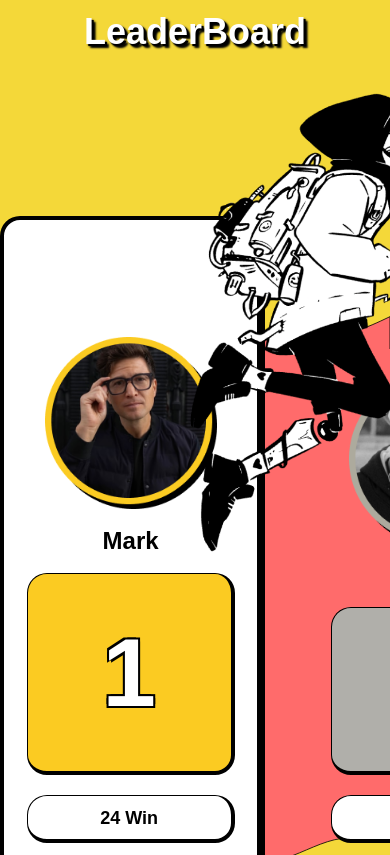
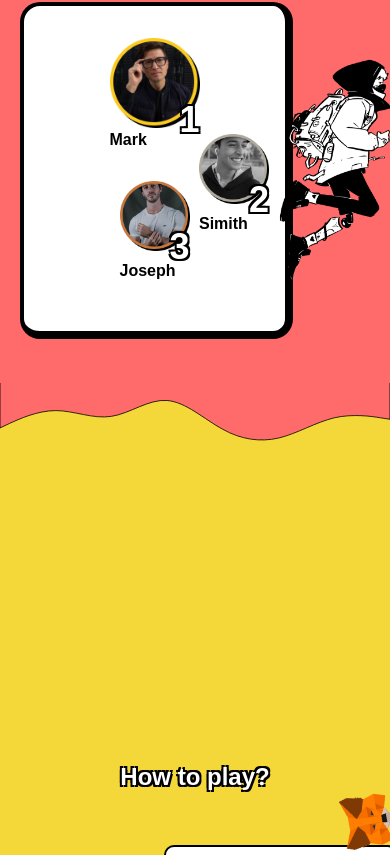
Before and after one commit to ebrartamer/landing-page, a Next.js app: page / in a window 390 px wide. Shown: the part 2689-3544 px from the top of the page. Built offline with nearby package versions, Linux system fonts and the light colour scheme; a web font is replaced by a local one.

Commit message:
Feat: Responsive design

```diff
--- a/app/page.jsx
+++ b/app/page.jsx
@@ -7,12 +7,14 @@ import LeaderBoard from "@/components/LeaderBoard/LeaderBoard";
 import Partners from "@/components/Partners/Partners";
 import Play from "@/components/Play/Play";
 import Slider from "@/components/Slider/Slider";
-
+import useWindowSize from "@/hooks/useWindowSize";
 import Animation from "@/components/Animation/Animation";
 
 import Wave from "@/components/Wave/Wave";
+import NFTs from "@/components/NFTs/NFTs";
 
 export default function Home() {
+  const useSize = useWindowSize();
   return (
     <div className=" w-full overflow-hidden">
       <div
@@ -69,7 +71,7 @@ export default function Home() {
       <section>
         <div className="mt-[40vh]   w-auto">
           <Wave
-          top={"200vh"}
+          top={useSize.width > 768 ? "370vh" : "150vh"}
           backgroundColor={"#FF6B6B"}
   />
             <Animation>
@@ -79,13 +81,13 @@ export default function Home() {
       </section>
 
       <section>
-        <div className="mt-[40vh]">
+        <div className="md:mt-[40vh] mt-[20vh]">
         <Wave
-          top={"370vh "}
+          top={useSize.width > 768 ? "370vh" : "300vh"}
           backgroundColor={"#C550F7"}
   />
           <Wave
-          top={"530vh"}
+          top={useSize.width > 768 ? "530vh" : "400vh"}
           backgroundColor={"#69D3E8"}
   />
           <Animation>
@@ -95,7 +97,7 @@ export default function Home() {
       </section>
 
       <section>
-        <div className="mt-[40vh]">
+        <div className="md:mt-[40vh] mt-[25vh]">
           <Animation>
             {" "}
             <LeaderBoard />
@@ -120,13 +122,13 @@ export default function Home() {
         </div>
       </section>
 
-      {/* <section>
+      <section>
         <div className="mt-[20vh]">
           <Animation>
             <NFTs />
           </Animation>{" "}
         </div>
-      </section> */}
+      </section>
 
       <section>
         <div className="mt-[10vh]">
@@ -137,13 +139,13 @@ export default function Home() {
       </section>
 
       <section>
-        <div className="mt-[10vh]">
+        <div className="md:mt-[10vh] mt-0">
           <div
+          className="md:top-[960vh] top-[600vh] "
             style={{
               position: "absolute",
               width: "100%",
               height: "100%",
-              top: "860vh",
               left: "0",
               zIndex: "-1",
 
--- a/components/Info/Info.jsx
+++ b/components/Info/Info.jsx
@@ -11,7 +11,7 @@ const Info = ({ data }) => {
 
         <div className="flex flex-col w-full h-full text-center">
             <div>
-                <h1 className="text-white text-shadow font-bold font-lexend text-5xl drop-shadow-[2px_2px_rgba(0,0,0,1)] mb-10">In Game Shoots</h1>
+                <h1 className="text-white text-shadow font-bold font-lexend md:text-5xl text-2xl md:drop-shadow-[2px_2px_rgba(0,0,0,1)] mb-10">In Game Shoots</h1>
             </div>
             <div>
             <Swiper
--- a/components/LeaderBoard/LeaderBoard.jsx
+++ b/components/LeaderBoard/LeaderBoard.jsx
@@ -1,10 +1,12 @@
 import Image from "next/image";
 import React from "react";
+import useWindowSize from "@/hooks/useWindowSize";
 
 const LeaderBoard = () => {
+  const useSize = useWindowSize();
   return (
     <>
-      <div className="flex justify-center items-center text-4xl drop-shadow-[2px_2px_rgba(0,0,0,1)] mb-20">
+      <div className="flex justify-center items-center text-2xl md:text-5xl md:drop-shadow-[2px_2px_rgba(0,0,0,1)] mb-0 md:mb-20 ">
         <h1
           className="text-white font-bold font-lexend "
           style={{
@@ -15,65 +17,86 @@ const LeaderBoard = () => {
         </h1>
       </div>
       <div className="  justify-center flex flex-col  w-full h-screen   items-start  relative ">
-        <div className="bg-white h-[80vh] flex flex-row items-end pb-10 justify-center gap-24 absolute w-[68vw] border-4 border-black border-b-8 border-r-8 rounded-[20px]">
-          <div className="flex flex-col  items-center justify-center ">
-            <div>
-              <Image src="/images/Ellipse26.png" height={172} width={172} />
+        <div className="bg-white md:h-[80vh] h-[40vh] flex flex-row  items-end pb-10 justify-center gap-24 absolute w-[70vw] md:w-[68vw] border-4 border-black border-b-8 border-r-8 rounded-[20px] ml-5 md:ml-0">
+          <div className="md:flex md:flex-col absolute  items-center justify-center   top-34 md:left-16">
+            <div className="">
+              <Image src="/images/Ellipse26.png"
+              width={useSize.width > 768 ? 178 : 70}
+              height={useSize.width > 768 ? 178 : 70}
+              />
+              <p className="text-white md:hidden absolute text-4xl bottom-6 right-0 text-shadow font-bold font-lexend">
+                3
+              </p>
             </div>
-            <p className="font-bold font-lexend text-xl text-black my-4">
+            <p className="font-bold font-lexend md:text-xl text-black md:my-4 my-2">
               Joseph
             </p>
             <div
-              className={`bg-brown-1 w-52 h-[10vh] rounded-[20px] border border-black border-b-4 border-r-4 flex justify-center items-center `}
+              className={`bg-brown-1 w-52 h-[10vh] rounded-[20px] border border-black border-b-4 border-r-4 md:flex hidden justify-center items-center `}
             >
               <p className="text-white  text-4xl  text-shadow font-bold font-lexend">
                 3
               </p>
             </div>
-            <div className="bg-white border border-black border-b-4 border-r-4 w-52 h-12 text-black font-bold font-lexend rounded-[20px] flex justify-center items-center mt-5 text-lg">
+            <div className="bg-white border border-black border-b-4 border-r-4 w-52 h-12 text-black font-bold font-lexend rounded-[20px] md:flex hidden justify-center items-center mt-5 text-lg">
               13 Win
             </div>
           </div>
-          <div className="flex flex-col  items-center justify-center ">
-            <div>
-              <Image src="/images/Ellipse27.png" height={172} width={172} />
+          <div className="md:flex md:flex-col absolute md:relative items-center  justify-center md:-top-0 top-8 md:-right-32">
+            <div className="">
+              <Image src="/images/Ellipse27.png"
+              width={useSize.width > 768 ? 178 : 90}
+              height={useSize.width > 768 ? 178 : 90}
+              />
+              <p className="text-white md:hidden absolute text-4xl bottom-3 right-0 text-shadow font-bold font-lexend">
+                1
+              </p>
             </div>
-            <div className="font-bold font-lexend text-2xl text-black my-4">
+            <div className="font-bold font-lexend md:text-xl  text-black md:my-4 my-0">
               Mark
             </div>
             <div
-              className={`bg-yellow-2 w-52 h-[24vh] rounded-[20px] border border-black border-b-4 border-r-4 flex justify-center items-center `}
+              className={`bg-yellow-2 w-52 h-[24vh] rounded-[20px] border border-black border-b-4 border-r-4 md:flex hidden justify-center items-center `}
             >
               <p className="text-white  font-bold font-lexend  text-8xl  text-shadow">
                 1
               </p>
             </div>
 
-            <div className="bg-white border text-lg  border-black border-b-4 border-r-4 w-52 h-12 text-black font-bold font-lexend rounded-[20px] flex justify-center items-center mt-5">
+            <div className="bg-white border text-lg  border-black border-b-4 border-r-4 w-52 h-12 text-black font-bold font-lexend rounded-[20px] md:flex hidden justify-center items-center mt-5">
               24 Win
             </div>
           </div>
-          <div className="flex flex-col  items-center justify-center ">
-            <div>
-              <Image src="/images/Ellipse28.png" height={172} width={172} />
+          <div className="md:flex md:flex-col absolute md:relative items-center  justify-center md:top-0 top-32 md:-right-40 right-4">
+            <div className="">
+              <Image src="/images/Ellipse28.png"
+              width={useSize.width > 768 ? 178 : 70}
+              height={useSize.width > 768 ? 178 : 70}
+              />
+              <p className="text-white md:hidden absolute text-4xl bottom-6 right-0 text-shadow font-bold font-lexend">
+                2
+              </p>
             </div>
-            <div className="font-bold font-lexend text-xl text-black my-4">
+            <div className="font-bold font-lexend md:text-xl text-black md:my-4 my-2">
               Simith
             </div>
             <div
-              className={`bg-gray-1 w-52 h-[20vh] rounded-[20px] border border-black border-b-4 border-r-4 flex justify-center items-center `}
+              className={`bg-gray-1 w-52 h-[20vh] rounded-[20px] border border-black border-b-4 border-r-4 md:flex hidden justify-center items-center `}
             >
               <p className="text-white text-6xl  text-shadow font-bold font-lexend">
                 2
               </p>
             </div>
-            <div className="bg-white border text-lg border-black border-b-4 border-r-4 w-52 h-12 text-black font-bold font-lexend rounded-[20px] flex justify-center items-center mt-5">
+            <div className="bg-white border text-lg border-black border-b-4 border-r-4 w-52 h-12 text-black font-bold font-lexend rounded-[20px] md:flex hidden justify-center items-center mt-5">
               17 Win
             </div>
           </div>
         </div>
-        <div className=" absolute -right-32 -top-10">
-          <Image src="/images/Jumping.png" width={700} height={700} />
+        <div className=" absolute md:-right-32 -right-12 md:-top-10 -top-50">
+          <Image src="/images/Jumping.png"
+          width={useSize.width > 768 ? 700 : 250}
+          height={useSize.width > 768 ? 700 : 250}
+          />
         </div>
       </div>
     </>
--- a/components/Partners/Partners.jsx
+++ b/components/Partners/Partners.jsx
@@ -2,22 +2,24 @@
 import React from "react";
 import { Swiper, SwiperSlide } from "swiper/react";
 import { Autoplay, Pagination, Navigation } from "swiper/modules";
+import useWindowSize from "@/hooks/useWindowSize";
 // Import Swiper styles
 import "swiper/css";
 
 import Image from "next/image";
 
 const Partners = ({ data }) => {
+  const useSize = useWindowSize();
 
   return (
     <div>
       <div className="flex flex-col justify-center items-center text-shadow ">
-        <h1 className="text-white text-5xl text-shdow font-bold font-lexend mb-20">
+        <h1 className="text-white md:text-5xl text-2xl text-shdow font-bold font-lexend mb-20">
           Partners
         </h1>
       </div>
       <Swiper
-        slidesPerView={3.4}
+        slidesPerView={useSize.width > 768 ? 3.5 : 1.5}
         //onSlideChange={() => console.log("slide change")}
         onSwiper={(swiper) => console.log(swiper)}
         pagination={{
@@ -50,9 +52,9 @@ const Partners = ({ data }) => {
       ))} */}
         <SwiperSlide className="flex justify-center items-center">
           <div
-            className={`bg-white flex justify-center items-center h-[10vh] w-[20vw]
+            className={`bg-white flex justify-center items-center md:h-[10vh] md:w-[20vw] h-[8vh]
           border-2 border-black  transition-all duration-200 ease-in-out
-          rounded-[20px] hover:drop-shadow-none`}
+          md:rounded-[20px] rounded-[10px] mx-2 hover:drop-shadow-none `}
           >
             <Image src={"/images/image13.png"} width={150} height={150} />
           </div>
@@ -60,9 +62,9 @@ const Partners = ({ data }) => {
 
         <SwiperSlide className="flex justify-center items-center">
           <div
-            className={`bg-white flex justify-center items-center h-[10vh] w-[20vw]
+            className={`bg-white flex justify-center items-center md:h-[10vh] md:w-[20vw] h-[8vh]
           border-2 border-black  transition-all duration-200 ease-in-out
-          rounded-[20px] hover:drop-shadow-none`}
+          md:rounded-[20px] rounded-[10px] mx-2 hover:drop-shadow-none `}
           >
             <Image src={"/images/image14.png"} width={150} height={150} />
           </div>
@@ -70,9 +72,9 @@ const Partners = ({ data }) => {
 
         <SwiperSlide className="flex justify-center items-center">
           <div
-            className={`bg-white flex justify-center items-center h-[10vh] w-[20vw]
+            className={`bg-white flex justify-center items-center md:h-[10vh] md:w-[20vw] h-[8vh]
           border-2 border-black  transition-all duration-200 ease-in-out
-          rounded-[20px] hover:drop-shadow-none `}
+          md:rounded-[20px] rounded-[10px] mx-2 hover:drop-shadow-none `}
           >
             <Image className="p-3" src={"/images/image15.png"} width={150} height={150} />
           </div>
@@ -82,9 +84,9 @@ const Partners = ({ data }) => {
 
         <SwiperSlide className="flex justify-center items-center">
           <div
-            className={`bg-white flex justify-center items-center h-[10vh] w-[20vw]
+            className={`bg-white flex justify-center items-center md:h-[10vh] md:w-[20vw] h-[8vh]
           border-2 border-black  transition-all duration-200 ease-in-out
-          rounded-[20px] hover:drop-shadow-none`}
+          md:rounded-[20px] rounded-[10px] mx-2 md:py-0 py-4 hover:drop-shadow-none`}
           >
             <Image src={"/images/castrumB.jpg"} width={150} height={150} />
           </div>
@@ -93,9 +95,9 @@ const Partners = ({ data }) => {
 
         <SwiperSlide className="flex justify-center items-center">
           <div
-            className={`bg-white flex justify-center items-center h-[10vh] w-[20vw]
+            className={`bg-white flex justify-center items-center md:h-[10vh] md:w-[20vw] h-[8vh]
           border-2 border-black  transition-all duration-200 ease-in-out
-          rounded-[20px] hover:drop-shadow-none `}
+          md:rounded-[20px] rounded-[10px] mx-2 hover:drop-shadow-none `}
           >
             <Image className="p-4" src={"/images/cryptops4.png"} width={150} height={150} />
           </div>
@@ -103,9 +105,9 @@ const Partners = ({ data }) => {
 
         <SwiperSlide className="flex justify-center items-center">
           <div
-            className={`bg-white flex justify-center items-center h-[10vh] w-[20vw]
+            className={`bg-white flex justify-center items-center md:h-[10vh] md:w-[20vw] h-[8vh]
           border-2 border-black  transition-all duration-200 ease-in-out
-          rounded-[20px] hover:drop-shadow-none`}
+          md:rounded-[20px] rounded-[10px] mx-2 hover:drop-shadow-none`}
           >
             <Image src={"/images/beyaz.png"} width={150} height={150} />
           </div>
@@ -113,9 +115,9 @@ const Partners = ({ data }) => {
 
         <SwiperSlide className="flex justify-center items-center">
           <div
-            className={`bg-white flex justify-center items-center h-[10vh] w-[20vw]
+            className={`bg-white flex justify-center items-center md:h-[10vh] md:w-[20vw] h-[8vh]
           border-2 border-black  transition-all duration-200 ease-in-out
-          rounded-[20px] hover:drop-shadow-none`}
+          md:rounded-[20px] rounded-[10px] mx-2 hover:drop-shadow-none`}
           >
             <Image src={"/images/coinvestor.png"} width={150} height={150} />
           </div>
--- a/components/Play/Play.jsx
+++ b/components/Play/Play.jsx
@@ -38,11 +38,11 @@ const Play = () => {
 
   return (
     <div className="flex-col ustify-center items-center flex mx-4  ">
-      <h1 className="text-white text-5xl text-shadow font-bold font-lexend drop-shadow-[2px_2px_rgba(0,0,0,1)] my-10">
+      <h1 className="text-white md:text-5xl text-2xl text-shadow font-bold font-lexend md:drop-shadow-[2px_2px_rgba(0,0,0,1)] md:my-10">
         How to play?{" "}
       </h1>
-      <div className="flex flex-col justify-around items-center">
-        <div className="relative flex flex-row justify-center items-center my-14">
+      <div className="flex flex-col justify-around items-center ">
+        <div className="relative flex flex-row justify-center items-center md:my-14 my-7 ">
           <Animation
             transition={{
               duration: 0.75,
@@ -59,7 +59,7 @@ const Play = () => {
               },
             }}
           >
-            <div className="flex flex-row items-center justify-center">
+            <div className="flex flex-row items-center justify-center ">
               <div
                 className={`bg-blue-1 rounded-full md:w-[8vw] w-[24vw] md:h-[16vh] h-[12vh] flex justify-center items-center border border-black border-b-4 border-r-4 my-10 hover:border-none transition-all duration-300 ease-in-out
 
@@ -107,7 +107,7 @@ const Play = () => {
           </Animation>
         </div>
 
-        <div className="relative flex flex-row justify-center items-center my-24">
+        <div className="relative flex flex-row justify-center items-center md:my-24">
           <Animation
             transition={{
               duration: 0.75,
@@ -164,7 +164,7 @@ const Play = () => {
           </Animation>
         </div>
 
-        <div className="relative flex flex-row justify-center items-center my-14">
+        <div className="relative flex flex-row justify-center items-center md:my-14 my-7">
           <Animation
             transition={{
               duration: 0.75,
@@ -221,7 +221,7 @@ const Play = () => {
           </Animation>
         </div>
 
-        <div className="relative flex flex-row justify-center items-center my-14">
+        <div className="relative flex flex-row justify-center items-center md:my-14 my-7">
           <Animation
             transition={{
               duration: 0.75,
@@ -238,15 +238,15 @@ const Play = () => {
               },
             }}
           >
-            <div className="bg-white border-2 md:w-[30vw] md:h-[30vh] flex justify-center items-center border-black border-b-4 border-r-4 rounded-[20px]">
+            <div className="bg-white border-2 md:w-[30vw] w-[60vw] md:h-[30vh] h-[20vh] flex justify-center items-center border-black border-b-4 border-r-4 rounded-[20px]">
               <p className="font-bold font-lexend text-black text-2xl leading-loose drop-shadow-[2px_2px_rgba(0,0,0,1) px-10">
                 Join the events.
               </p>
             </div>
-            <div className="absolute -left-12 top-12">
+            <div className="absolute md:-left-12 -left-8 md:top-12 top-12">
               <Image src="/images/Class.png"
-              width={screenSize.width > 768 ? 200 : 80}
-              height={screenSize.width > 768 ? 200 : 80} />
+              width={screenSize.width > 768 ? 200 : 150}
+              height={screenSize.width > 768 ? 200 : 150} />
             </div>
           </Animation>
 
@@ -279,7 +279,7 @@ const Play = () => {
           </Animation>
         </div>
 
-        <div className="relative flex flex-row justify-center items-center my-14">
+        <div className="relative flex flex-row justify-center items-center md:my-14 my-7">
           <Animation
             transition={{
               duration: 0.75,
@@ -328,10 +328,10 @@ const Play = () => {
                 Have fun and Earn Income.
               </p>
             </div>
-            <div className="absolute -right-10 top-12">
+            <div className="absolute md:-right-10 -right-4 md:top-12 top-16">
               <Image src="/images/Feliz.png"
-              width={screenSize.width > 768 ? 200 : 80}
-              height={screenSize.width > 768 ? 200 : 80} />
+              width={screenSize.width > 768 ? 200 : 150}
+              height={screenSize.width > 768 ? 200 : 150} />
             </div>
           </Animation>
         </div>
```
Also changed, not shown: components/NFTs/NFTs.jsx (+113 -3 lines).
